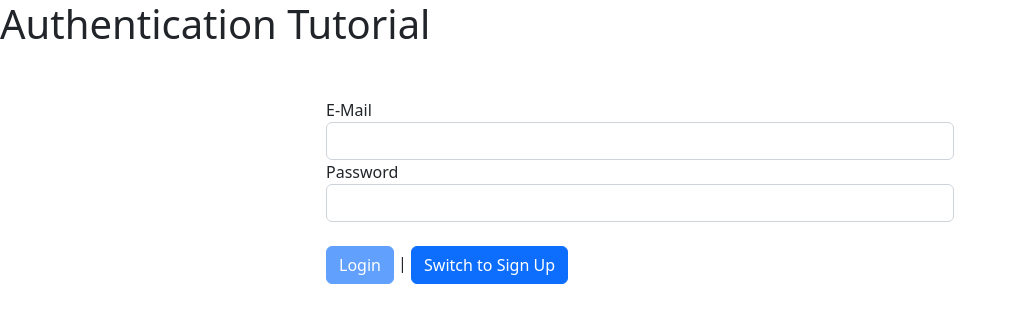
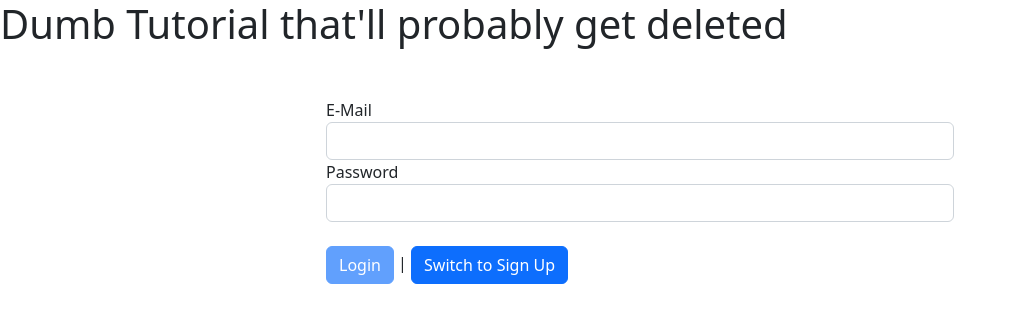
Before and after one commit to AND2181591/Authentication-Tutorial, an Angular app: page / in a window 1280 px wide. Shown: the top 322 px of the page, without its empty margins (0-1017 px from the left). Built offline with nearby package versions, Linux system fonts and the light colour scheme.

Commit message:
Updated title

```diff
--- a/src/app/app.component.html
+++ b/src/app/app.component.html
@@ -1,3 +1,3 @@
-<h1>Authentication Tutorial</h1>
+<h1>Dumb Tutorial that'll probably get deleted</h1>
 
 <app-auth></app-auth>
```
